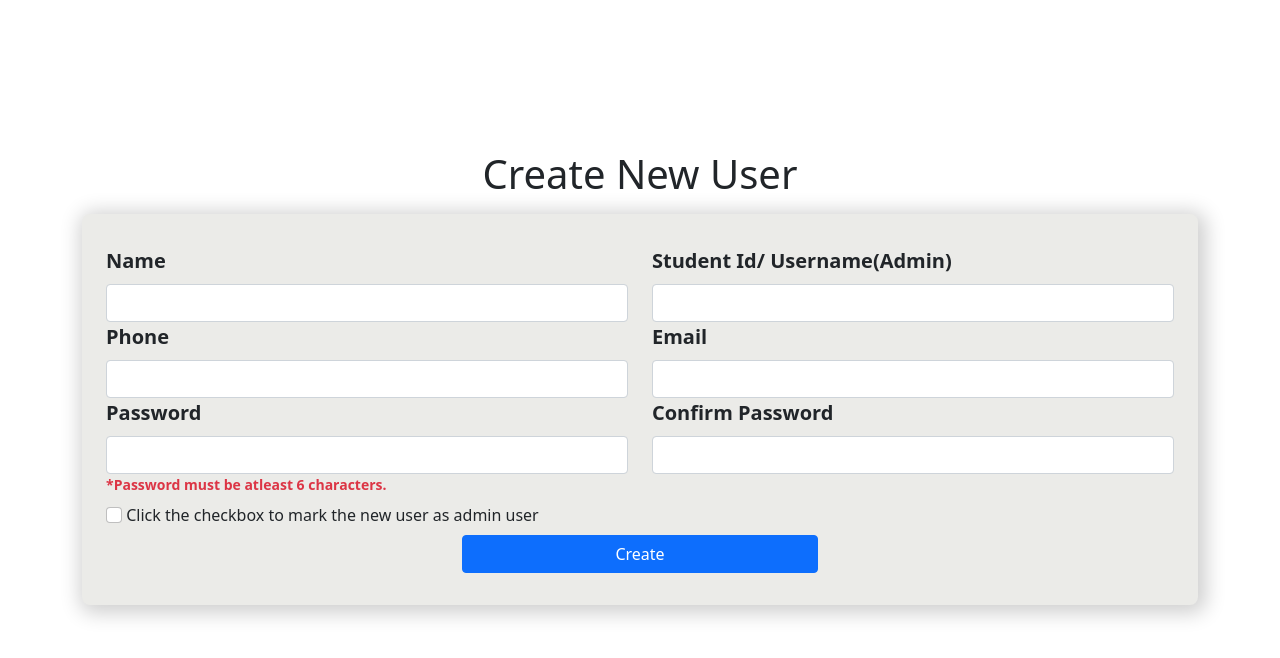
After one commit to shz-code/token_dist_py, a Django app: page /create_user/ in a window 1280 px wide. The commit adds this page. Shown: the top 658 px of the page. Run offline with Django 4.2, Linux system fonts and the light colour scheme.

Commit message:
v0.8 (Create user and login)

```diff
--- a/static/css/style.css
+++ b/static/css/style.css
@@ -11,6 +11,15 @@ height: -moz-fit-content;
 height: fit-content;
 box-shadow: 3px 3px 20px 5px rgba(0, 0, 0, 0.192);
 border-radius: 0.5rem;
+}
+
+.errorlist{
+  color: red;
+  padding-left: 0;
+}
+.errorlist li{
+  list-style: none;
+  font-weight: bolder;
 }
 
 select{
--- /dev/null
+++ b/templates/create_user.html
@@ -0,0 +1,171 @@
+{% extends 'base.html' %}
+{% load static %}
+
+{% block body %}
+<div class="main">
+    <div class="container">
+        <h1 class="title_header">Create New User</h1>
+        <div id="notification">
+
+        </div>
+        <div class="main_body px-4">
+            <form id="user_form">
+                {% csrf_token %}
+                <div class="row">
+                    <div class="col-md-6 lead">
+                        <label for="name" class="form-label fw-bold">Name</label>
+                        <input type="text" class="form-control" id="name" name="name">
+                    </div>
+                    <div class="col-md-6 lead mt-2 mt-md-0">
+                        <label for="username" class="form-label fw-bold">Student Id/ Username(Admin)</label>
+                        <input type="text" class="form-control" id="username" name="username">
+                    </div>
+                </div>
+                <div class="row">
+                    <div class="col-md-6 lead">
+                        <label for="phone" class="form-label fw-bold">Phone</label>
+                        <input type="phone" class="form-control" id="phone" name="phone">
+                    </div>
+                    <div class="col-md-6 lead mt-2 mt-md-0">
+                        <label for="email" class="form-label fw-bold">Email</label>
+                        <input type="email" class="form-control" id="email" name="email">
+                    </div>
+                </div>
+                <div class="row">
+                    <div class="col-md-6 lead">
+                        <label for="password" class="form-label fw-bold">Password</label>
+                        <input type="password" class="form-control" id="password" name="password">
+                    </div>
+                    <div class="col-md-6 lead mt-2 mt-md-0">
+                        <label for="con_password" class="form-label fw-bold">Confirm Password</label>
+                        <input required type="password" class="form-control" id="con_password" name="con_password">
+                    </div>
+                </div>
+                <div class="row">
+                    <span class="fw-bold text-danger" style="font-size: 14px;">*Password must be atleast 6 characters.</span>
+                </div>
+                <div class="row justify-content-center mt-2">
+                    <div>
+                        <div>
+                            <input class="form-check-input" type="checkbox" id="adm">
+                            <label for="adm">Click the checkbox to mark the new user as admin user</label>
+                        </div>
+                    </div>
+                    <div class="row justify-content-center mt-2">
+                        <button type="submit" class="btn btn-primary col-md-4 col-6" id="create_btn">Create</button>
+                    </div>
+                </div>
+            </form>
+        </div>
+    </div>
+</div>
+{% endblock body %}
+
+{% block scripts %}
+<script>
+    let createBtn = document.querySelector("#create_btn"),
+        name = document.querySelector("#name"),
+        username = document.querySelector("#username"),
+        phone = document.querySelector("#phone"),
+        email = document.querySelector("#email"),
+        password = document.querySelector("#password"),
+        conPassword = document.querySelector("#con_password"),
+        adm = document.querySelector("#adm"),
+        notification = document.querySelector("#notification");
+
+    const csrf = document.getElementsByName('csrfmiddlewaretoken')[0].value;
+
+    const alert_trigger = (type, msg) => {
+        return `
+            <div class="alert alert-${type}" role="alert">
+                <p class="mb-0">${msg}</p>
+            </div>`;
+    }
+
+    const spinner = () => {
+        return `
+            <span class="spinner-border spinner-border-sm" role="status" aria-hidden="true"></span>
+        `;
+    }
+
+    const disableSpinner = () => {
+        createBtn.removeAttribute("disabled");
+        createBtn.innerHTML = "Create";
+    }
+
+
+    createBtn.addEventListener("click", (e) => {
+        e.preventDefault();
+
+        name.classList.remove("is-invalid");
+        username.classList.remove("is-invalid");
+        phone.classList.remove("is-invalid");
+        password.classList.remove("is-invalid");
+        conPassword.classList.remove("is-invalid");
+
+        createBtn.setAttribute("disabled", true);
+        createBtn.innerHTML = spinner();
+
+        flag = true;
+        if (name.value === "") {
+            name.classList.add("is-invalid");
+            flag = false;
+        }
+        if (username.value === "") {
+            username.classList.add("is-invalid");
+            flag = false;
+        }
+        if (phone.value === "") {
+            phone.classList.add("is-invalid");
+            flag = false;
+        }
+        if (password.value === "") {
+            password.classList.add("is-invalid");
+            flag = false;
+        }
+        if (conPassword.value === "") {
+            conPassword.classList.add("is-invalid");
+            flag = false;
+        }
+        if (password.value != conPassword.value) {
+            password.classList.add("is-invalid");
+            conPassword.classList.add("is-invalid");
+            flag = false;
+        }
+        if (password.value.length < 6) {
+            password.classList.add("is-invalid");
+            flag = false;
+        }
+        if (flag) {
+            fetch("/create_user_post/", {
+                method: 'POST',
+                headers: {
+                    'Content-Type': 'application/json',
+                    'X-CSRFToken': csrf,
+                },
+                body: JSON.stringify({
+                    'name': name.value,
+                    'username': username.value,
+                    'phone': phone.value,
+                    'email': email.value,
+                    'password': password.value,
+                    'adm': adm.checked
+                })
+            })
+                .then(async (response) => {
+                    let res = await response.json();
+                    notification.innerHTML = alert_trigger("success", `<span class="fw-bold"> ${username.value}</span>. User created successfully.`)
+                    disableSpinner();
+                    console.log(res);
+                })
+                .catch(error => {
+                    notification.innerHTML = alert_trigger("danger", `User creation failed. Cross check student id and phone.`)
+                    disableSpinner();
+                });
+        }
+        else {
+            disableSpinner();
+        }
+    });
+</script>
+{% endblock scripts %}
--- a/templates/event_admin.html
+++ b/templates/event_admin.html
@@ -61,7 +61,7 @@
                 </div>
             </div>
             <div class="row">
-                <p class="fw-bold lead text-lg-center">Distribution Place:
+                <p class="fw-bold lead">Distribution Place:
                     <span class="fw-normal lead">
                         {% if event.distribution_place is not null %}
                         {{event.distribution_place}}
--- a/token_dist/urls.py
+++ b/token_dist/urls.py
@@ -3,15 +3,21 @@ from django.urls import path, include
 from django.conf.urls.static import static
 from django.conf import settings
 from . import views
+from django.contrib.auth.views import LoginView , LogoutView
 
 urlpatterns = [
     path('admin/', admin.site.urls),
     path('', views.index, name='index'),
     path('dashboard/', views.dashboard, name='dashboard'),
+    path('login/', LoginView.as_view() , name='login'),
+    # path('login/', LoginView.as_view(redirect_authenticated_user=True) , name='login'),
+    path('logout/', LogoutView.as_view() , name='logout'),
     path('tokens/',include('tokens.urls', namespace='tokens')),
     path('event/<int:pk>',views.event, name="event_details"),
     path('event_update/',views.event_update, name="event_update"),
     path('delete_event/',views.delete_event, name="delete_event"),
+    path('create_user/',views.create_user, name="create_user"),
+    path('create_user_post/',views.create_user_post, name="create_user_post"),
 ]
 
 urlpatterns += static(settings.STATIC_URL , document_root=settings.STATIC_ROOT)
--- a/token_dist/views.py
+++ b/token_dist/views.py
@@ -7,6 +7,8 @@ from django.utils.timezone import now
 import json
 from django.conf import settings
 import time
+from django.contrib.auth.hashers import make_password
+from django.contrib.auth.decorators import login_required
 
 # Create your views here.
 
@@ -149,3 +151,36 @@ def delete_event(request):
         id = data['event_id']
         # Event.objects.get(id=id).delete()
     return JsonResponse({"msg":"Deleted"},safe=False)
+
+
+def create_user(request):
+    return render(request, "create_user.html")
+
+def create_user_post(request):
+    if request.method == "POST":
+        data = json.loads(request.body)
+        name = data['name']
+        username = data['username']
+        phone = data['phone']
+        email = data['email']
+        password = data['password']
+        adm = data['adm']
+        if adm:
+            User.objects.create(
+                name = name,
+                phone = phone,
+                username = username,
+                email = email,
+                password = make_password(password),
+                is_admin = True,
+                is_executive = False
+            )
+        else:
+            User.objects.create(
+                name = name,
+                phone = phone,
+                username = username,
+                email = email,
+                password = make_password(password),
+            )
+    return JsonResponse({"msg":"Done"},safe=False)
```
Also changed, not shown: templates/registration/login.html (added, +42 -0 lines), token_dist/settings.py (+6 -1 lines), db.sqlite3, templates/registration/logged_out.html (added).
